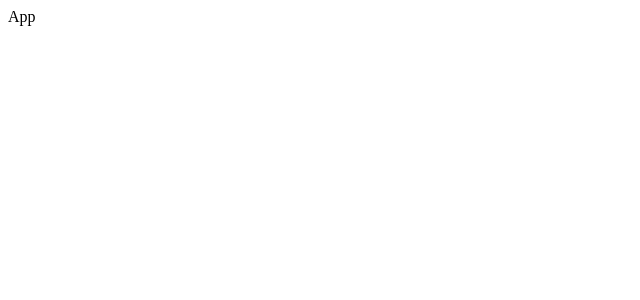
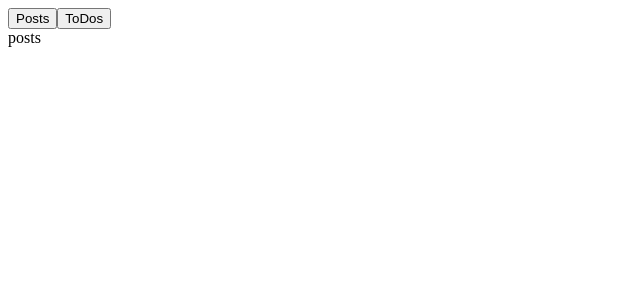
Before and after one commit to gdibble/modernReactWithRedux2019, a React (Create React App) app in the folder hooks-simple/: page / in a window 1280 px wide. Shown: the top 300 px of the page, without its empty margins (0-640 px from the left). Built offline with nearby package versions, Linux system fonts and the light colour scheme.

Commit message:
Section 25: App with basic buttons and state.resource

```diff
--- a/hooks-simple/src/components/App.js
+++ b/hooks-simple/src/components/App.js
@@ -2,10 +2,16 @@ import React from 'react';
 
 class App extends React.Component {
 
+  state = { resource: 'posts' };
+
   render() {
     return (
       <div className="ui container">
-        App
+        <div>
+          <button>Posts</button>
+          <button>ToDos</button>
+        </div>
+        {this.state.resource}
       </div>
     );
   }
```
